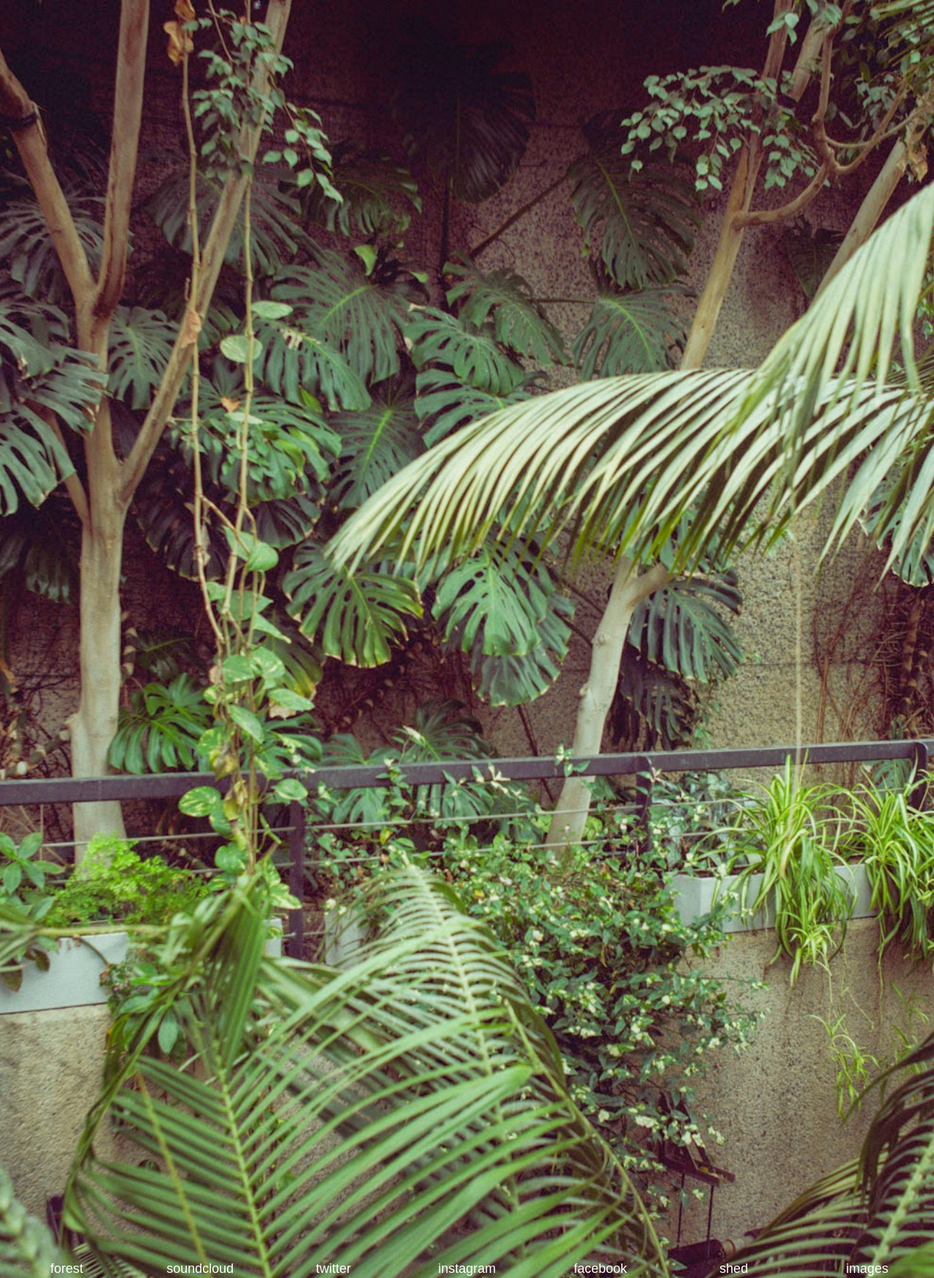
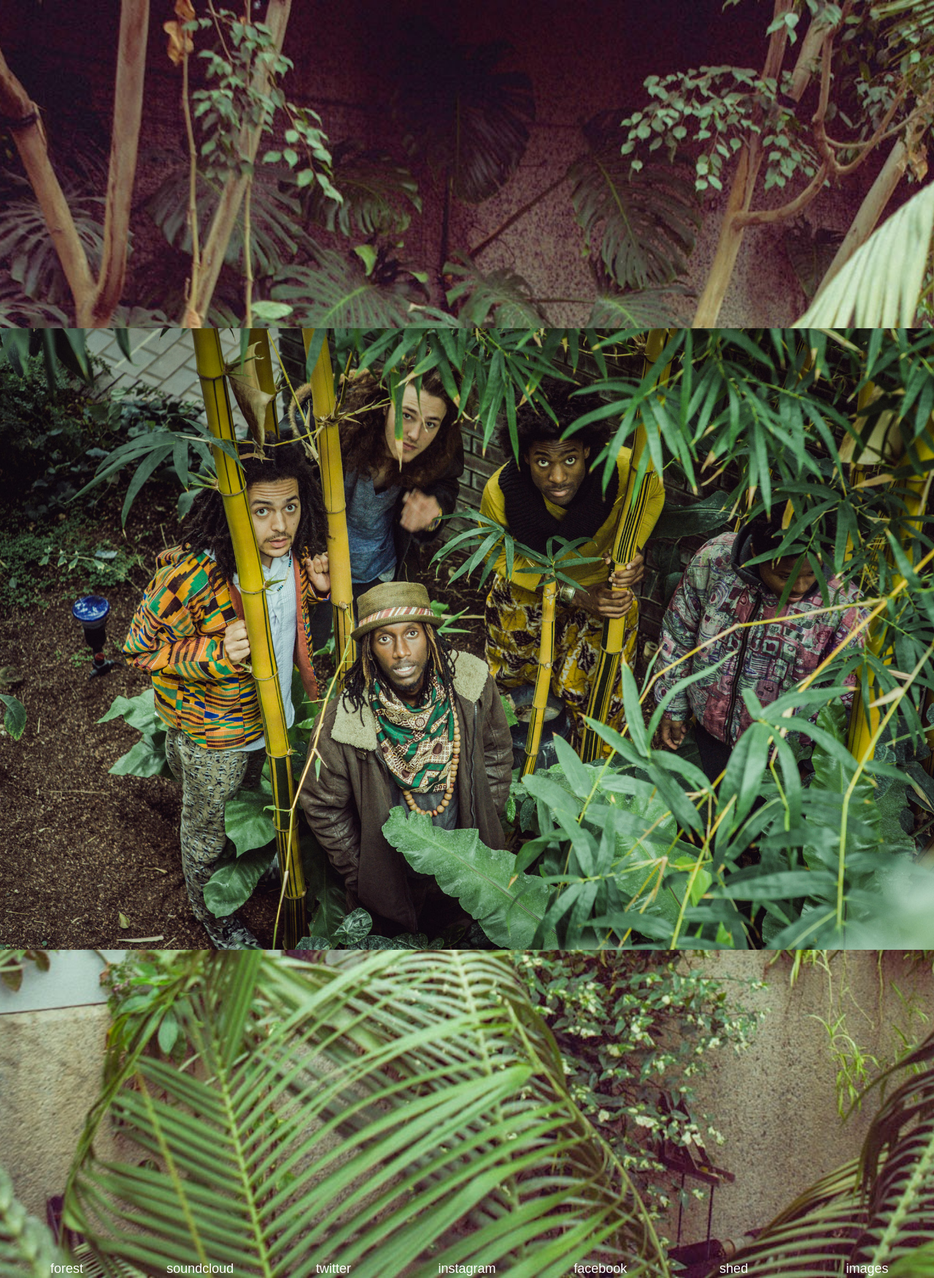
Before and after one commit to itsnevergonnawork/myriad-forest, a Jekyll site: the page built from images.html, in a window 1280 px wide. Shown: the whole page at 73% size. Built offline with Jekyll 4.4.1, drawn with Linux system fonts in a browser that asks for light colours.

Commit message:
fix in gallery

```diff
--- a/css/main.css
+++ b/css/main.css
@@ -265,6 +265,7 @@
 .gallery {
     height: 100%;
     text-align: center;
+    font-size: 0;
 }
 
 .gallery:before {
```
